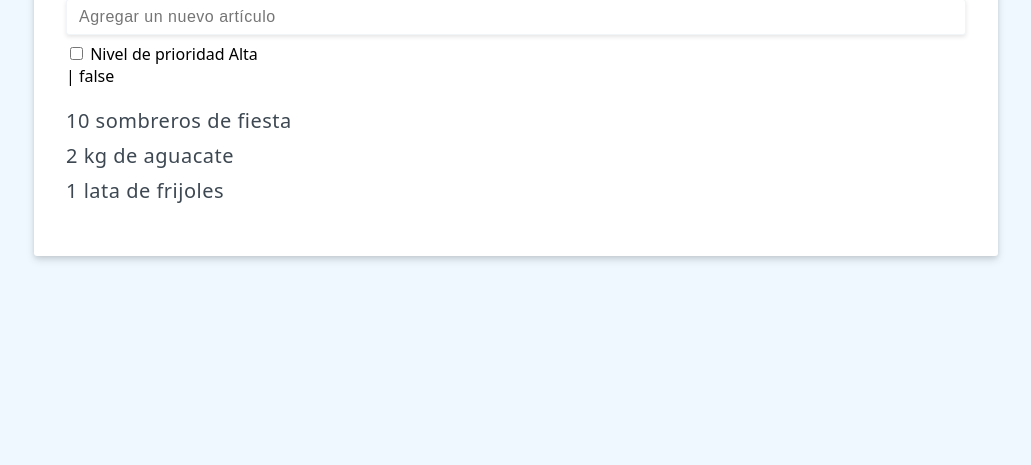
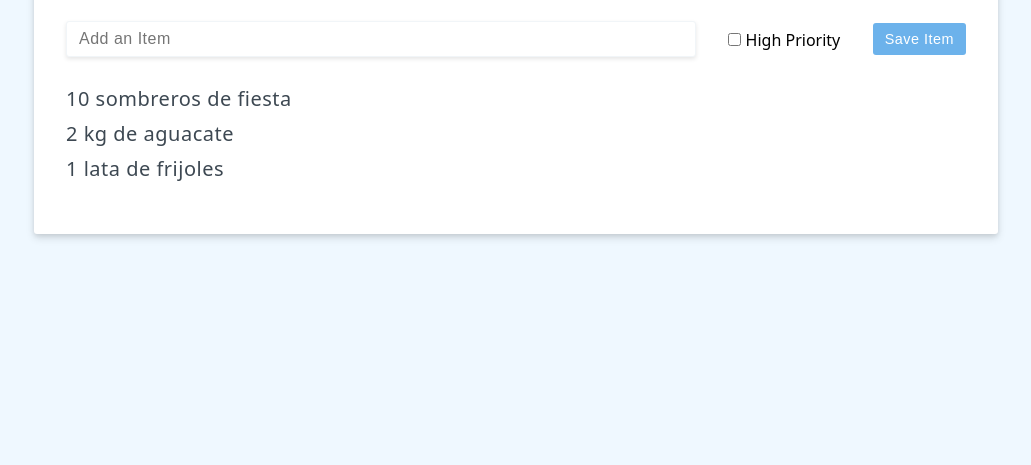
Before and after one commit to rivalcoba/vue3-shopping-list-2021, a website: page index.html in a window 1280 px wide. Shown: the part 335-800 px from the top of the page, without its empty margins (124-1155 px from the left). Drawn offline with nearby package versions, Linux system fonts and the light colour scheme.

Commit message:
Eventos de usuario en Vue 3

```diff
--- a/index.html
+++ b/index.html
@@ -10,16 +10,24 @@
   <body>
     <div class="" id="shopping-list">
       <h1>{{header || 'No header provided'}}</h1>
+      <div class="add-item-form">
         <input
+          @keyup.enter="items.push({id:items.length + 1, label: newItem})"
           type="text"
           v-model="newItem"
-        placeholder="Agregar un nuevo artículo"
+          placeholder="Add an Item"
         />
         <label>
-        <input type="checkbox" v-model="newItemHighIPriority" />
-        Nivel de prioridad Alta
+          <input type="checkbox" v-model="newItemHighPriority" />
+          High Priority
         </label>
-      <br />{{newItem}} | {{newItemHighIPriority}}
+        <button
+          @click="items.push({id:items.length + 1, label: newItem})"
+          class="btn btn-primary"
+        >
+          Save Item
+        </button>
+      </div>
       <ul>
         <li v-for="item in items" :key="item.id">
           {{item.label}}
--- a/main.css
+++ b/main.css
@@ -153,7 +153,7 @@ li input {
 .priority {
   color: #de751f;
 }
-input[type="checkbox"] {
+input[type='checkbox'] {
   display: inline !important;
   box-shadow: none;
   width: auto;
```
Lines whose indentation alone changed are shown as unchanged.
